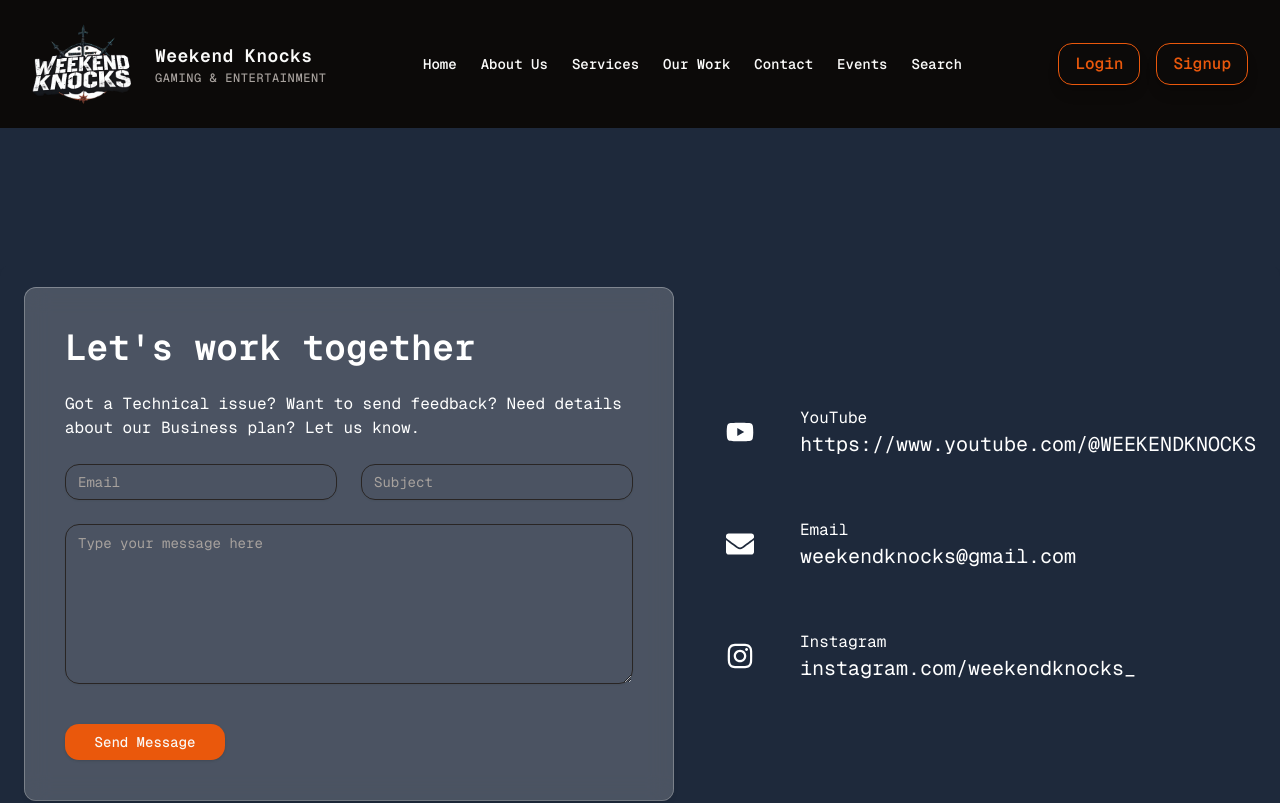
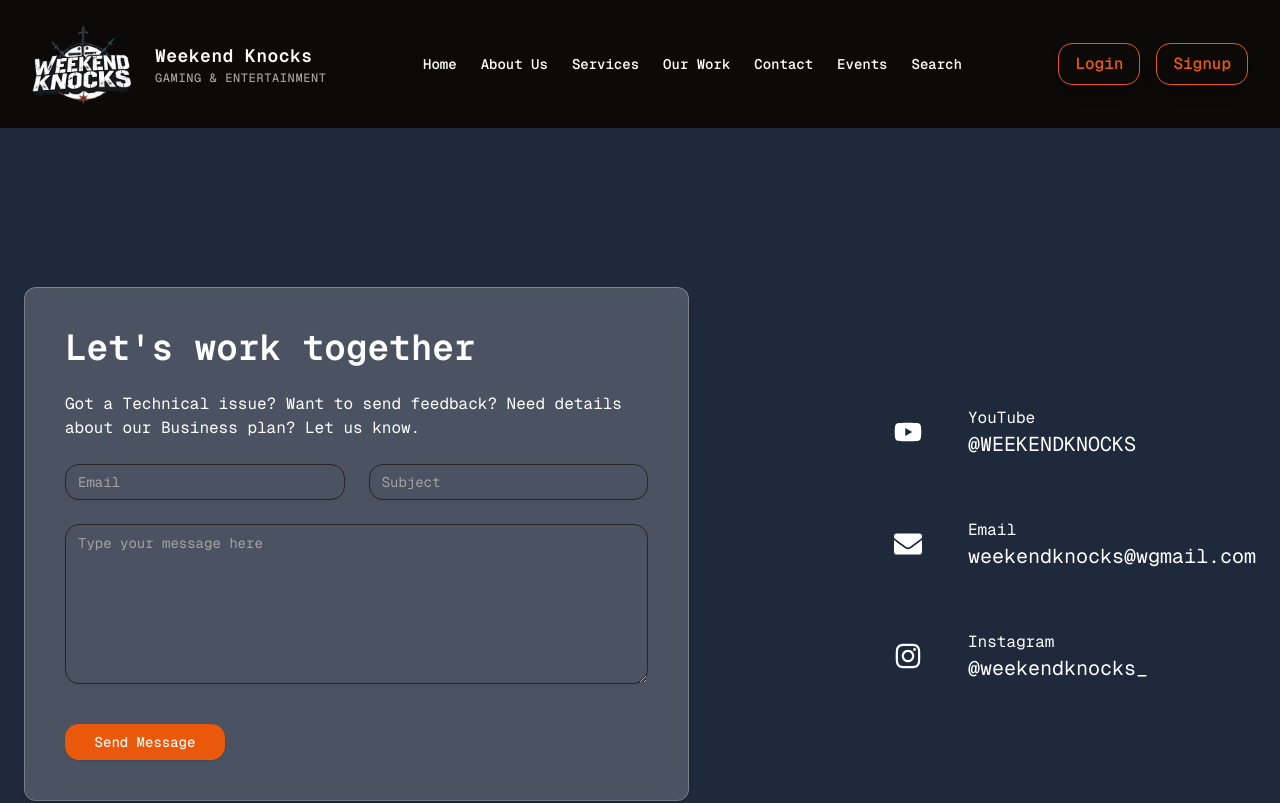
Before and after one commit to Praneeth-2602/Weekend_Knocks, a Next.js app: page /contact in a window 1280 px wide. Shown: the top 803 px of the page. Built offline with nearby package versions, Linux system fonts and the light colour scheme.

Commit message:
Card Button Content

```diff
--- a/app/contact/page.tsx
+++ b/app/contact/page.tsx
@@ -20,17 +20,20 @@ const info = [
     {
         icon: <FaYoutube />,
         title: 'YouTube',
-        text: 'https://www.youtube.com/@WEEKENDKNOCKS'
+        link: 'https://www.youtube.com/@WEEKENDKNOCKS',
+        text: '@WEEKENDKNOCKS'
     },
     {
         icon: <FaEnvelope />,
         title: 'Email',
-        text: 'weekendknocks@gmail.com'
+        link: '#',
+        text: 'weekendknocks@wgmail.com'
     },
     {
         icon: <FaInstagram />,
         title: 'Instagram',
-        text: 'instagram.com/weekendknocks_'
+        link: 'https://www.instagram.com/weekendknocks_/',
+        text: '@weekendknocks_'
     }
 ];
 
@@ -72,7 +75,7 @@ function Contact() {
                                             </div>
                                             <div className="flex-1">
                                                 <p className="text-[var(--color-text-muted)]">{item.title}</p>
-                                                <h3 className="text-xl text-[var(--color-accent)]">{item.text}</h3>
+                                                <a href={item.link}><h3 className="text-xl text-[var(--color-accent)]">{item.text}</h3></a>
                                             </div>
                                         </li>
                                     )
```
